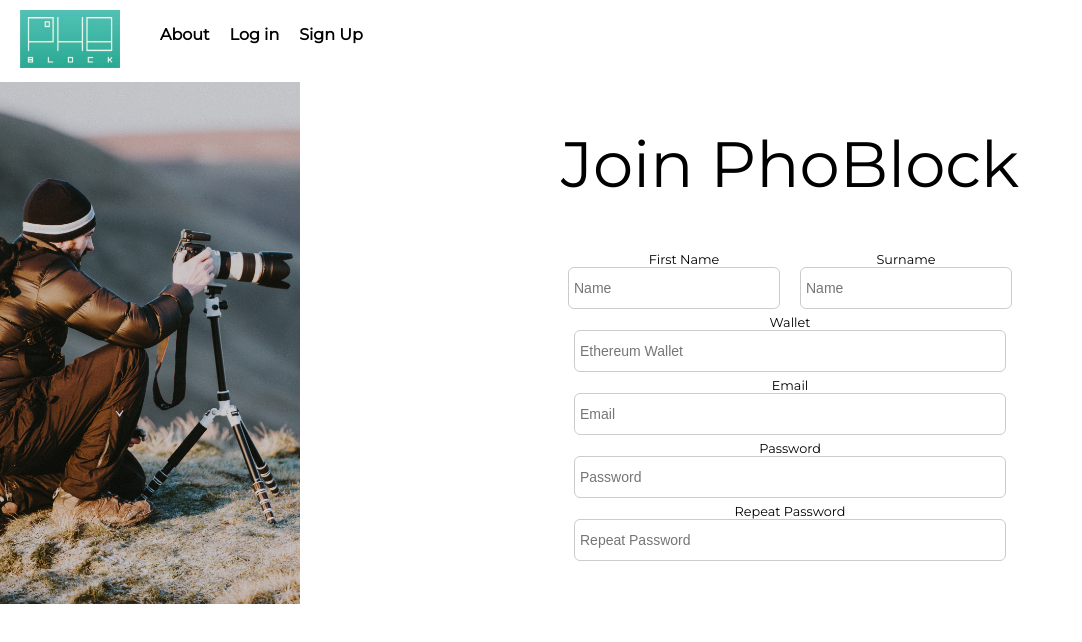
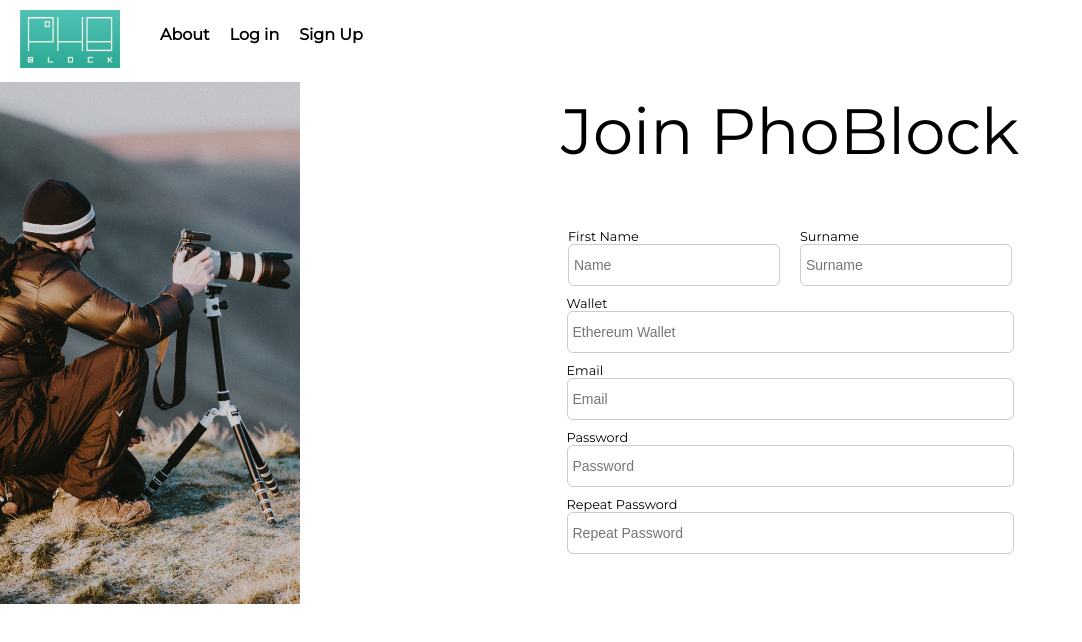
Before and after one commit to sergialca/phoBlock, a React (Create React App) app: page /signup in a window 1280 px wide. Shown: the top 642 px of the page, without its empty margins (0-1082 px from the left). Built offline with nearby package versions, Linux system fonts and the light colour scheme.

Commit message:
missing signup button

```diff
--- a/src/components/input/input.scss
+++ b/src/components/input/input.scss
@@ -1,11 +1,11 @@
 .input-wrapper {
     display: flex;
     flex-direction: column;
-    justify-content: center;
-    align-items: center;
+    width: 100%;
+
     .input-label {
         font-size: 0.8em;
-        margin-top: 6px;
+        margin: 10px 0 0 42px;
     }
     .input,
     .deskinput {
@@ -16,8 +16,9 @@
         border: 1px solid #ccc;
         height: 30px;
         outline: none;
-        width: 400px;
+        width: 80%;
         font-size: 14px;
+        margin: 0 auto;
     }
 
     .input:focus {
@@ -31,8 +32,13 @@
 
 @media (min-width: 768px) {
     .input-wrapper {
+        width: auto;
+        .input-label {
+            font-size: 0.8em;
+            margin: 10px 0 0 0;
+        }
         .input {
-            width: 420px;
+            width: 435px;
         }
         .deskinput {
             width: 200px;
--- a/src/components/signupForm/signupForm.js
+++ b/src/components/signupForm/signupForm.js
@@ -25,13 +25,14 @@ const SignupForm = () => {
                 />
                 <Input
                     classe="deskinput"
-                    name="name"
+                    name="surname"
                     label="Surname"
-                    placeholder="Name"
+                    placeholder="Surname"
                     type="text"
                     onChange={onChange}
                 />
             </div>
+            <div className="rest">
                 <Input
                     classe="input"
                     name="wallet"
@@ -65,6 +66,7 @@ const SignupForm = () => {
                     onChange={onChange}
                 />
             </div>
+        </div>
     );
 };
 
--- a/src/components/signupForm/signupForm.scss
+++ b/src/components/signupForm/signupForm.scss
@@ -1,9 +1,24 @@
 .signup-form {
+    display: flex;
+    align-items: center;
+    flex-direction: column;
+    width: 100%;
+    padding: 40px 0;
+
     .first-row {
         display: flex;
         align-items: center;
         justify-content: center;
         flex-direction: column;
+        width: 100%;
+    }
+
+    .rest {
+        display: flex;
+        align-items: center;
+        justify-content: center;
+        flex-direction: column;
+        width: 100%;
     }
 }
 
```
Lines whose indentation alone changed are shown as unchanged.
